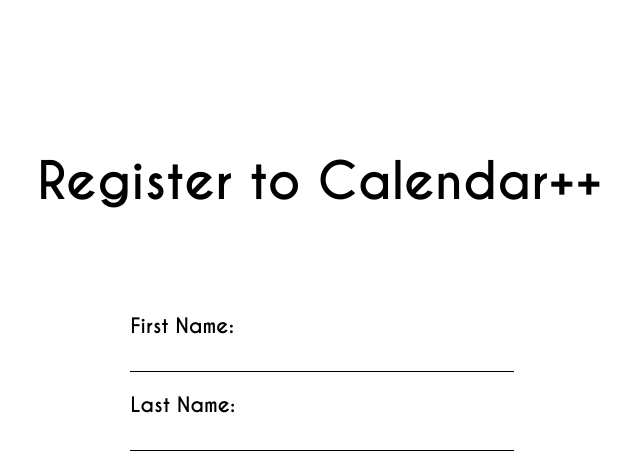
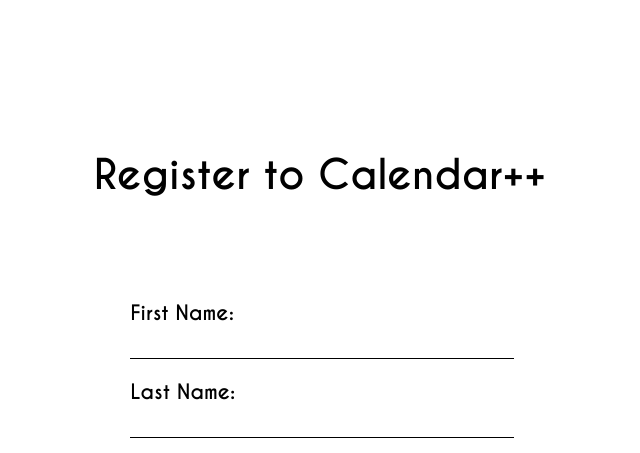
Before and after one commit to CMPE-131-BCBeez/Calendar-plus-plus, a Flask app: page /register in a window 1280 px wide. Shown: the top 453 px of the page, without its empty margins (320-960 px from the left). Run offline with Flask 3, Linux system fonts and the light colour scheme.

Commit message:
changed h1 style and applied it instead of customh1

```diff
--- a/static/style.css
+++ b/static/style.css
@@ -24,7 +24,7 @@ form textarea {
     font-family: "CaviarDreams", sans-serif;    /*use CaviarDreams fornt, sans-serif if can't find the .ttf*/
 }
 
-h1{  /*the h1(header 1) tag style*/
+.customh1{  /*the h1(header 1) tag style*/
     font-family: "CaviarDreams", sans-serif;    /*use CaviarDreams fornt, sans-serif if can't find the .ttf*/
     font-size: 50px;    /*font size*/
     font-weight: bold;  /*font style*/
@@ -45,7 +45,7 @@ p{
     font-weight: bold; /* Make the label text bold */
 }
 
-.customh1 {
+h1 {
     margin: 0 auto;
     margin-bottom: 20px;    /*the bottom margin of the content*/
     margin-top: 150px;
@@ -54,9 +54,8 @@ p{
     display: flex;      /*put the element in the container class object in flex box*/
     justify-content: center;    /*allign the content with the main axis(row by default)*/
     /* align-items: center;    allign the content with the closs axis(colmn by default) */
+}
 
-
-}
 
 
 
--- a/templates/Loginpage.html
+++ b/templates/Loginpage.html
@@ -2,7 +2,7 @@
 {% block title %} Login {% endblock %}
 
 {% block body %}
-<h1 class="customh1">
+<h1>
     Login to Calendar++
 </h1>
 <div class="container">
--- a/templates/MonthlyCalendar.html
+++ b/templates/MonthlyCalendar.html
@@ -6,7 +6,7 @@
 {% endblock %}
 
 {% block body %}
-<h1 class="customh1">
+<h1>
     Year
 </h1>
 <div class="container">
--- a/templates/ResetPassword(email).html
+++ b/templates/ResetPassword(email).html
@@ -3,7 +3,7 @@
 
 {% block body %}
 
-<h1 class="customh1">
+<h1>
     We Need Your Email
 </h1>
 <div class="container">
--- a/templates/ResetPassword(verifiy).html
+++ b/templates/ResetPassword(verifiy).html
@@ -3,7 +3,7 @@
 
 {% block body %}
 
-<h1 class="customh1">
+<h1>
     Verify It's You
 </h1>
 <div class="container">
--- a/templates/UserRegister.html
+++ b/templates/UserRegister.html
@@ -2,7 +2,7 @@
 {% block title %} Register {% endblock %}
 
 {% block body %}
-<h1 class="customh1">
+<h1>
     Register to Calendar++
 </h1>
 <div class="container">
--- a/templates/forgotpassword.html
+++ b/templates/forgotpassword.html
@@ -3,7 +3,7 @@
 
 {% block body %}
 
-<h1 class="customh1">
+<h1>
     Please enter your username or email
 </h1>
 <div class="container">
--- a/templates/new_event.html
+++ b/templates/new_event.html
@@ -3,7 +3,7 @@
 
 {% block body %}
 
-<h1 class="customh1">
+<h1>
     Create New Event
 </h1>
 <div class="container">
```
